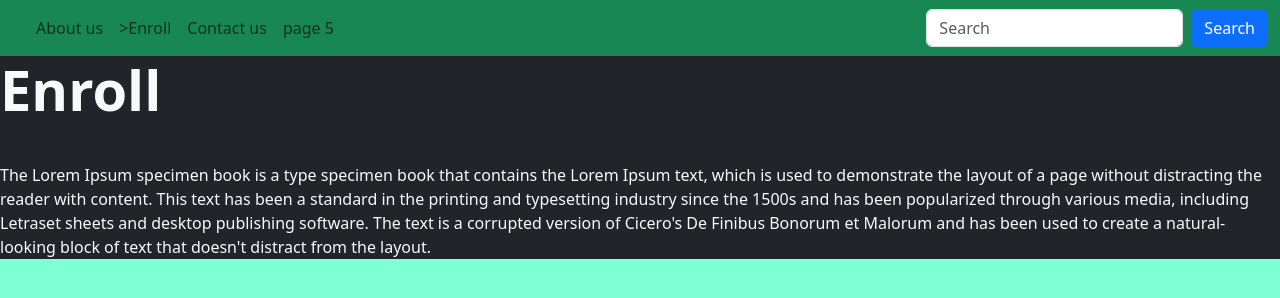
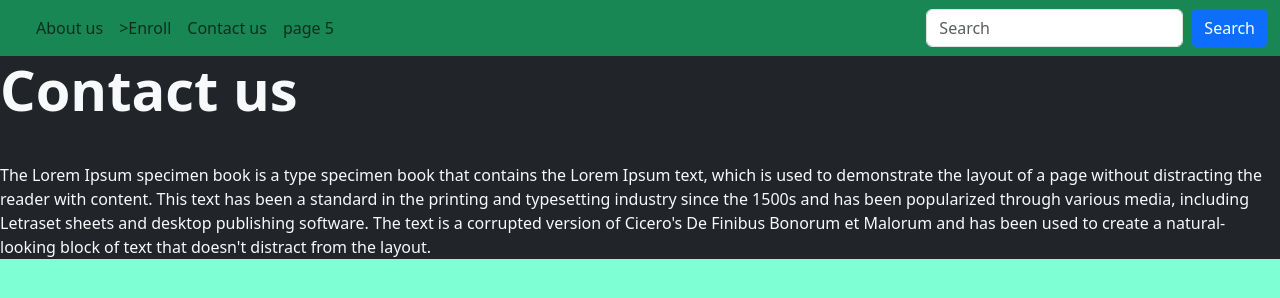
Before and after one commit to CDMari-9/Q2_DS-2_Mari_93index.html, a plain HTML site: page page4.html in a window 1280 px wide. Drawn offline with nearby package versions, Linux system fonts and the light colour scheme.

Commit message:
Update page4.html

```diff
--- a/page4.html
+++ b/page4.html
@@ -44,7 +44,7 @@
   </div>
 </nav>
 <div class=".container bg-dark text-light">
-    <p class="float start fw-bold display-4">Enroll</p>
+    <p class="float start fw-bold display-4">Contact us</p>
     <br>
     <blockquote>
         The Lorem Ipsum specimen book is a type specimen book that contains the Lorem Ipsum text, which is used to demonstrate the layout of a page without distracting the reader with content. This text has been a standard in the printing and typesetting industry since the 1500s and has been popularized through various media, including Letraset sheets and desktop publishing software. The text is a corrupted version of Cicero's De Finibus Bonorum et Malorum and has been used to create a natural-looking block of text that doesn't distract from the layout.
```
